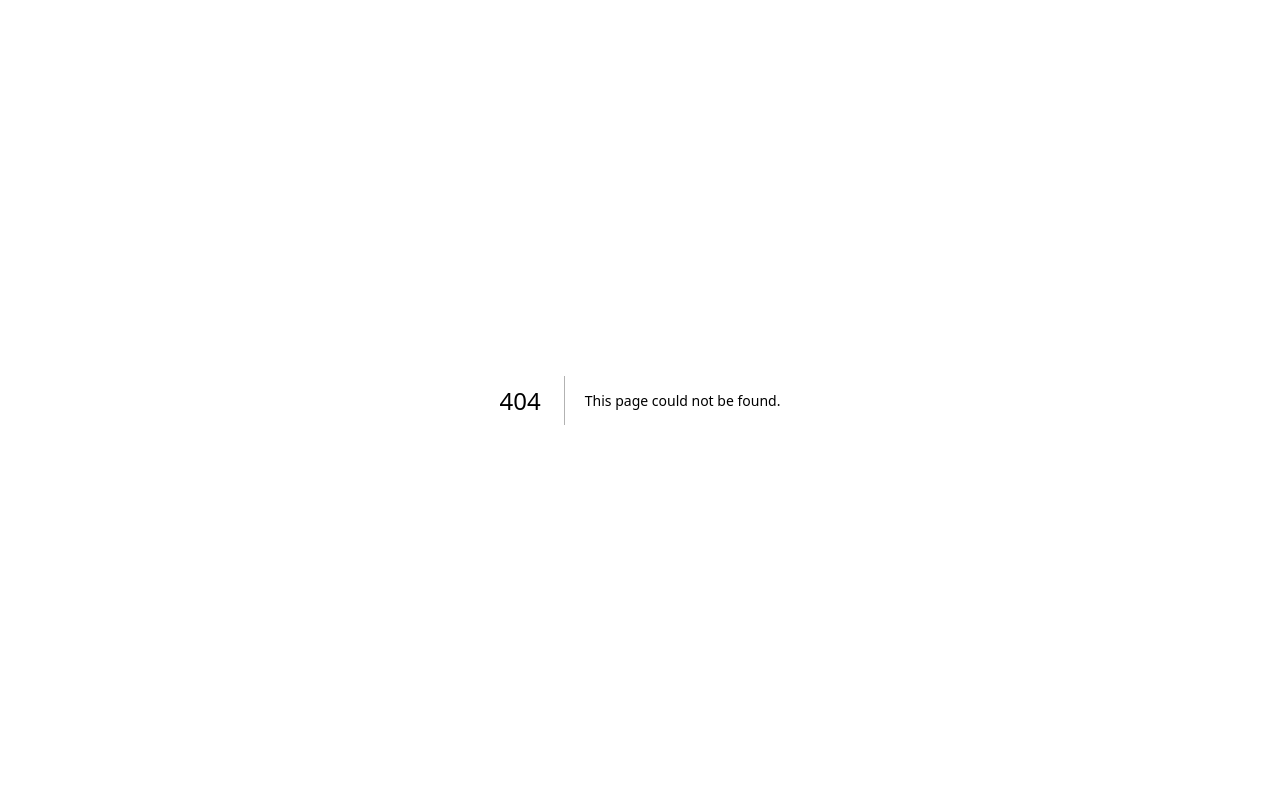
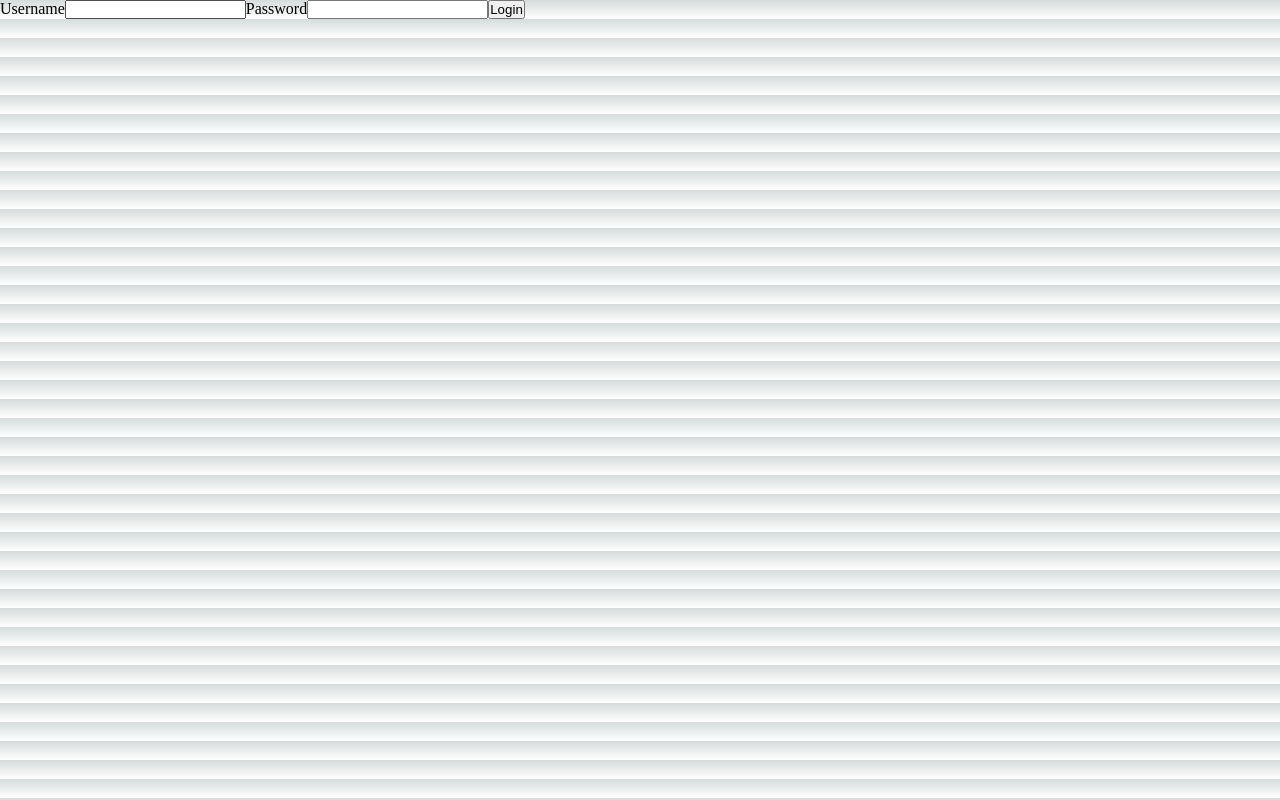
Before and after one commit to julianCostinea/rpg_frontend, a Next.js app: page /Auth/Login in a window 1280 px wide. Before the commit this address had no page. Built offline with nearby package versions, Linux system fonts and the light colour scheme.

Commit message:
added token auth on single char

```diff
--- /dev/null
+++ b/src/pages/Auth/Login.tsx
@@ -0,0 +1,39 @@
+import axios from "axios";
+import { useRouter } from "next/router";
+import { useEffect, useState } from "react";
+
+const Login = () => {
+  const [loginStatus, setLoginStatus] = useState("");
+  const formHandler = async (event: any) => {
+    event.preventDefault();
+    const response = await axios.post(
+      `https://localhost:7136/Auth/login/`,
+      {
+        username: event.target.username.value,
+        password: event.target.password.value,
+      },
+      {
+        headers: {
+          "Content-Type": "application/json",
+        },
+      }
+    );
+    localStorage.setItem("token", response.data.data);
+    setLoginStatus(response.data.message);
+  };
+
+  return (
+    <div>
+      <h1>{loginStatus}</h1>
+      <form action="" onSubmit={formHandler}>
+        <label htmlFor="username">Username</label>
+        <input type="text" name="username" id="username" />
+        <label htmlFor="password">Password</label>
+        <input type="password" name="password" id="password" />
+        <button type="submit">Login</button>
+      </form>
+    </div>
+  );
+};
+
+export default Login;
--- a/src/pages/_app.tsx
+++ b/src/pages/_app.tsx
@@ -1,6 +1,13 @@
-import '@/styles/globals.css'
-import type { AppProps } from 'next/app'
+import "@/styles/globals.css";
+import axios from "axios";
+import type { AppProps } from "next/app";
+import { useEffect } from "react";
 
 export default function App({ Component, pageProps }: AppProps) {
-  return <Component {...pageProps} />
+  useEffect(() => {
+    const token = localStorage.getItem("token");
+    axios.defaults.headers.common["Authorization"] = "Bearer " + token;
+  }, []);
+
+  return <Component {...pageProps} />;
 }
```
Also changed, not shown: src/pages/Character/[cid].tsx (+9 -5 lines).
